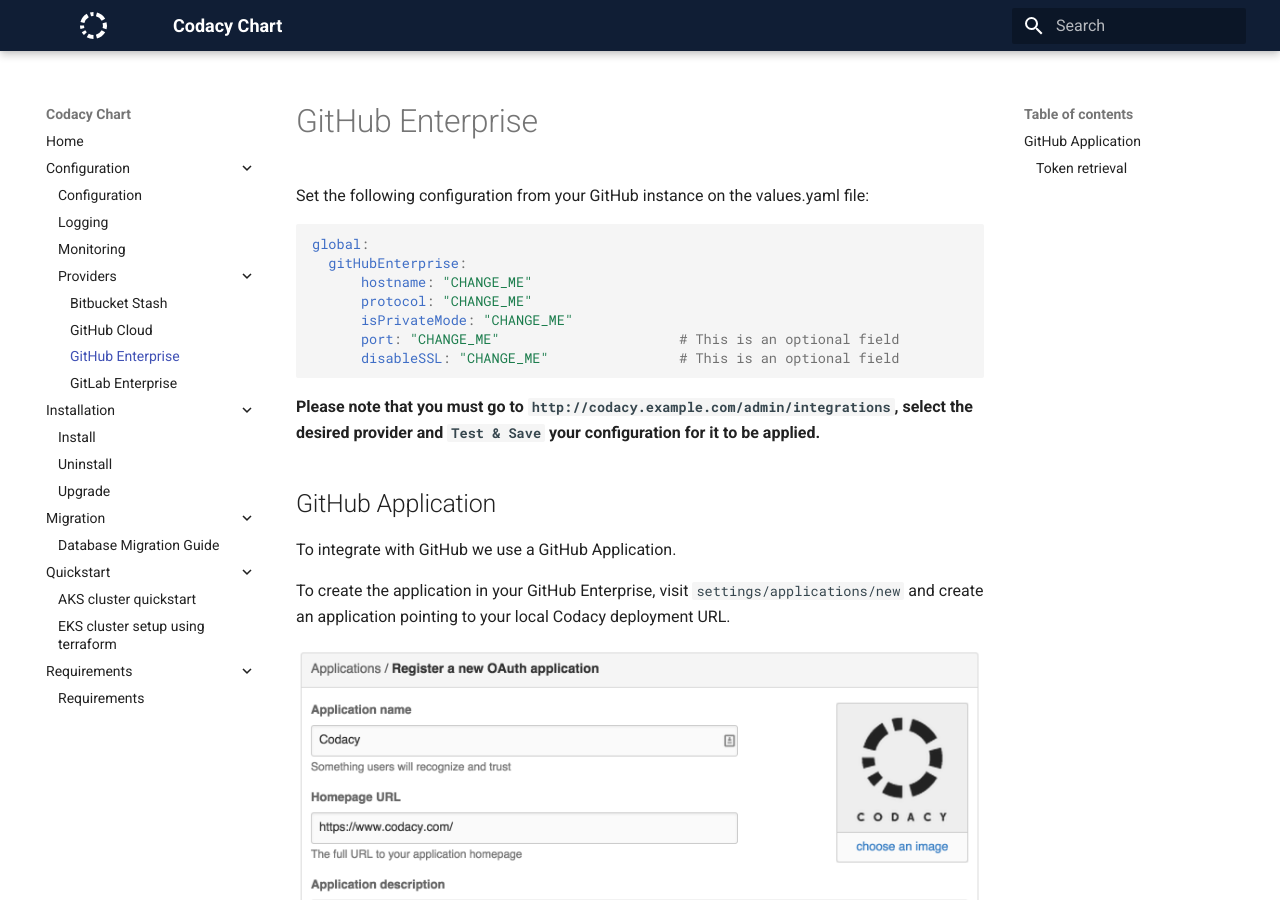
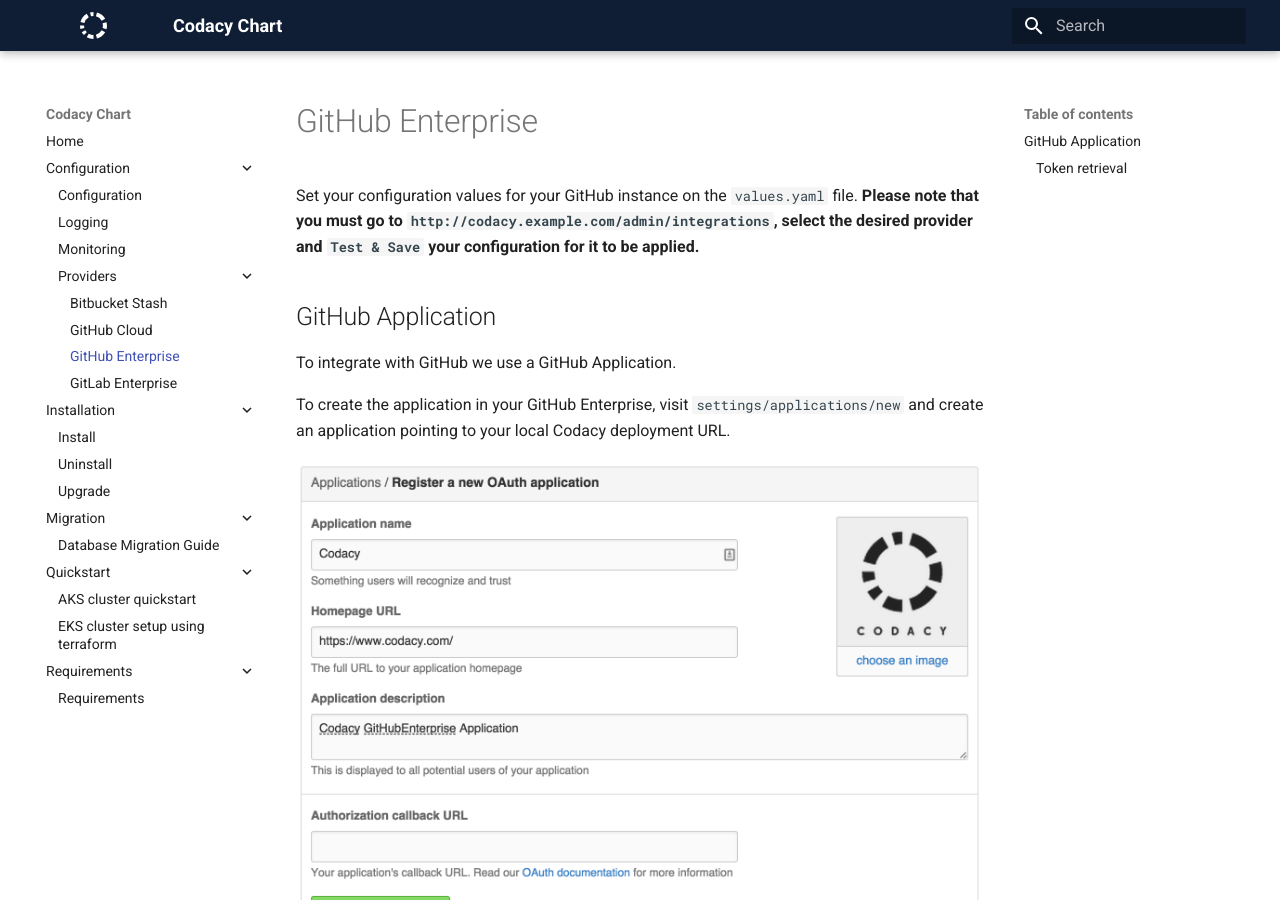
Before and after one commit to codacy/chart, an MkDocs documentation site: the page built from docs/configuration/providers/github-enterprise.md, in a window 1280 px wide and 900 px high. Built offline with MkDocs 1.6.1 and Material for MkDocs 9.7.7, drawn with Linux system fonts in a browser that asks for light colours.

Commit message:
refactor: update values.yml and docs for providers

````diff
--- a/docs/configuration/providers/github-enterprise.md
+++ b/docs/configuration/providers/github-enterprise.md
@@ -1,17 +1,6 @@
 # GitHub Enterprise
 
-Set the following configuration from your GitHub instance on the values.yaml file:
-
-```yaml
-global:
-  gitHubEnterprise:
-      hostname: "CHANGE_ME"
-      protocol: "CHANGE_ME"
-      isPrivateMode: "CHANGE_ME"
-      port: "CHANGE_ME"                      # This is an optional field
-      disableSSL: "CHANGE_ME"                # This is an optional field
-```
-
+Set your configuration values for your GitHub instance on the `values.yaml` file.
 **Please note that you must go to `http://codacy.example.com/admin/integrations`, select the desired provider and `Test & Save` your configuration for it to be applied.**
 
 ## GitHub Application
````
Also changed, not shown: docs/configuration/providers/bitbucket-enterprise.md (+1 -8 lines), docs/configuration/providers/gitlab-enterprise.md (+1 -8 lines), 4 other files.
